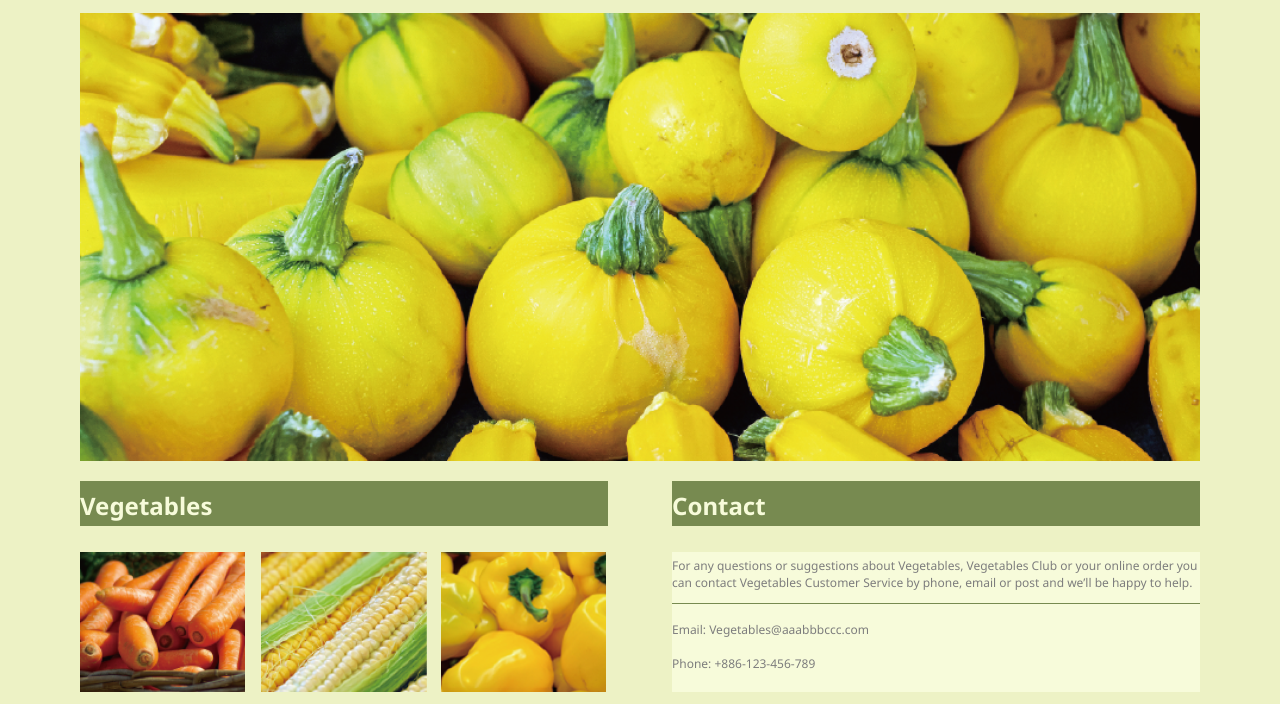
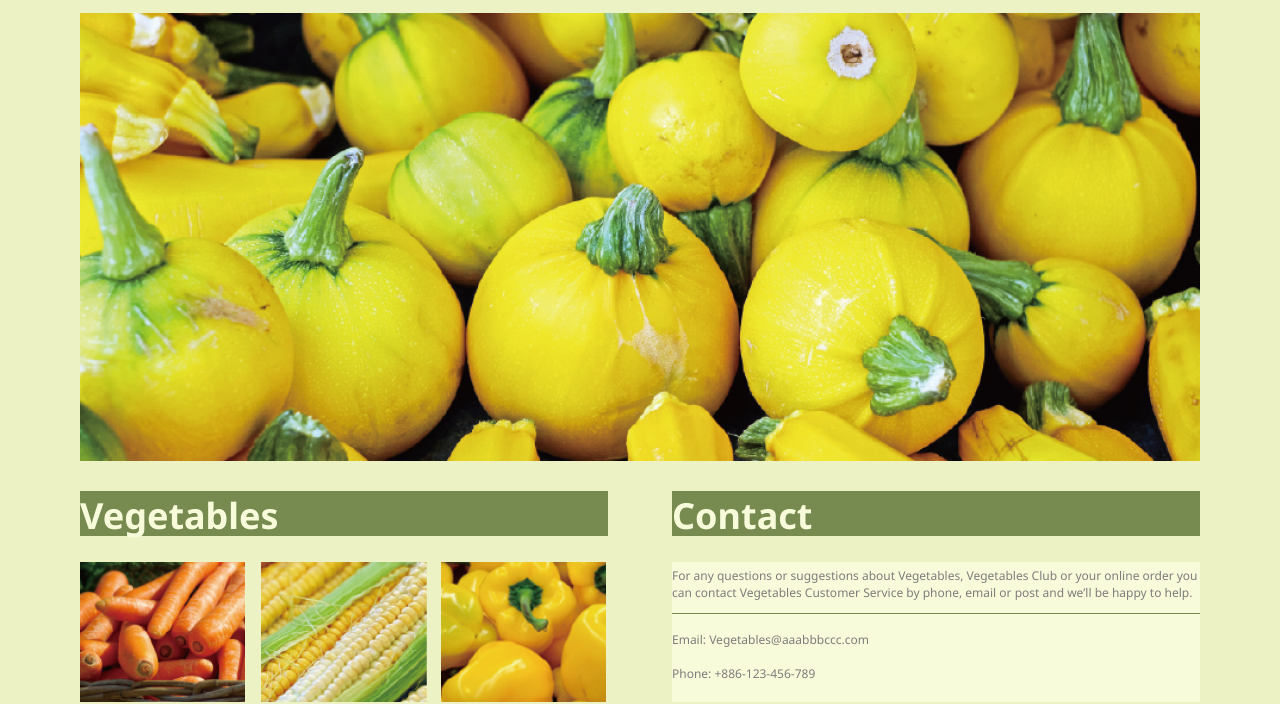
Before and after one commit to ourboros/111334019web, a plain HTML site: page index.html in a window 1280 px wide. Shown: the part 113-817 px from the top of the page. Drawn offline with Linux system fonts and the light colour scheme.

Commit message:
index h2style.html

```diff
--- a/index.html
+++ b/index.html
@@ -19,7 +19,7 @@
                 <div class="social-buttons">
                     <a href="#" class="social-icon"><img src="img/facebook-icon.png" alt="Facebook"></a>
                     <a href="#" class="social-icon"><img src="img/instagram-icon.png" alt="Instagram"></a>
-                    <div class="vertical-line"></div> <!-- 這是垂直實線 -->
+                    <div class="vertical-line"></div>
                     <a href="#" class="login">LOGIN</a>
                     <a href="#" class="join">JOIN</a>
                 </div>
@@ -42,7 +42,9 @@
 
         <section class="content">
             <div>
-                <h2 class="content-title">Vegetables</h2>
+                <div class="content-title">
+                    <h2>Vegetables</h2>
+                </div>
                 <div class="images">
                     <img src="img/img_vegetables_carrot.png" alt="Carrots">
                     <img src="img/img_vegetables_corn.png" alt="Corn">
@@ -50,10 +52,12 @@
                 </div>
             </div>
             <div>
-                <h2 class="content-title">Contact</h2>
+                <div class="content-title">
+                    <h2>Contact</h2>
+                </div>
                 <div class="content-Detal">
                     <p class="content-text">For any questions or suggestions about Vegetables, Vegetables Club or your online order you can contact Vegetables Customer Service by phone, email or post and we’ll be happy to help.</p>
-                    <div class="horizontal-line"></div> <!-- 這是橫向實線 -->
+                    <div class="horizontal-line"></div>
                     <p class="content-text">Email: <a class="email-text" href="mailto:Vegetables@aaabbbccc.com">Vegetables@aaabbbccc.com</a></p>
                     <p class="content-text">Phone: +886-123-456-789</p>
                 </div>
```
